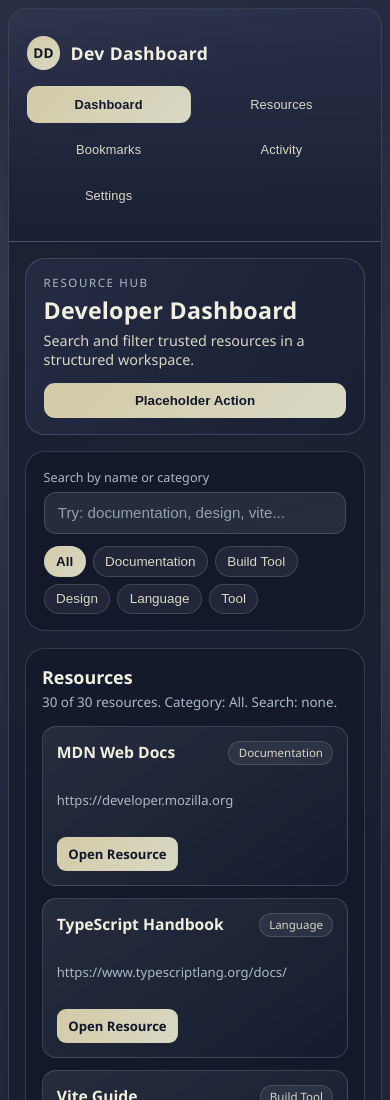
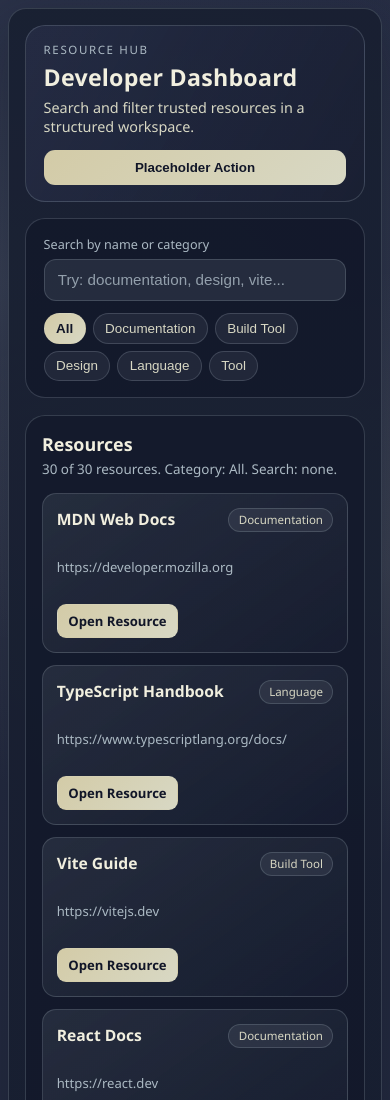
Before and after one commit to kwadjo-wusu-ansah/Developer-Dashboard-Lab, a website built with Vite: page index.html in a window 390 px wide. Shown: the top 1100 px of the page. Built offline with nearby package versions, Linux system fonts and the light colour scheme.

Commit message:
refactor(ui): remove left sidebar and collapse dashboard to single-column layout

```diff
--- a/index.html
+++ b/index.html
@@ -14,41 +14,6 @@
   <body>
     <div id="app" class="dashboard-frame">
       <main class="dashboard-layout" aria-labelledby="dashboard-heading">
-        <aside class="dashboard-sidebar" aria-label="Sidebar navigation">
-          <div class="brand-block">
-            <p class="brand-mark">DD</p>
-            <h2 class="brand-name">Dev Dashboard</h2>
-          </div>
-
-          <nav aria-label="Main sections">
-            <ul class="sidebar-list">
-              <li>
-                <button type="button" class="sidebar-button is-active">
-                  Dashboard
-                </button>
-              </li>
-              <li>
-                <button type="button" class="sidebar-button">Resources</button>
-              </li>
-              <li>
-                <button type="button" class="sidebar-button">Bookmarks</button>
-              </li>
-              <li>
-                <button type="button" class="sidebar-button">Activity</button>
-              </li>
-              <li>
-                <button type="button" class="sidebar-button">Settings</button>
-              </li>
-            </ul>
-          </nav>
-
-          <section class="sidebar-support" aria-label="Support panel placeholder">
-            <h3>Workspace Focus</h3>
-            <p>Placeholders only for now. Resource cards will be data-driven.</p>
-            <button type="button">View Guidelines</button>
-          </section>
-        </aside>
-
         <section class="dashboard-content">
           <header class="dashboard-header">
             <div>
--- a/styles/design-system.css
+++ b/styles/design-system.css
@@ -46,7 +46,7 @@ body {
   min-height: calc(100vh - 2rem);
   max-width: 1440px;
   display: grid;
-  grid-template-columns: minmax(220px, 260px) 1fr;
+  grid-template-columns: 1fr;
   background: linear-gradient(
     150deg,
     rgba(24, 31, 49, 0.92),
@@ -57,107 +57,6 @@ body {
   overflow: hidden;
   box-shadow: var(--shadow-soft);
   animation: rise-fade 480ms ease both;
-}
-
-.dashboard-sidebar {
-  padding: 1.7rem 1.1rem;
-  border-right: 1px solid var(--color-line);
-  background:
-    linear-gradient(180deg, rgba(52, 59, 90, 0.55), rgba(26, 32, 52, 0.88)),
-    linear-gradient(160deg, rgba(216, 216, 196, 0.08), transparent 44%);
-  display: grid;
-  grid-template-rows: auto auto 1fr;
-  gap: 1.5rem;
-}
-
-.brand-block {
-  display: flex;
-  align-items: center;
-  gap: 0.65rem;
-}
-
-.brand-mark {
-  margin: 0;
-  width: 2.1rem;
-  height: 2.1rem;
-  border-radius: 50%;
-  display: grid;
-  place-items: center;
-  font-size: 0.85rem;
-  font-weight: 800;
-  color: var(--color-ink-950);
-  background: linear-gradient(135deg, var(--color-sand-300), var(--color-sand-200));
-}
-
-.brand-name {
-  margin: 0;
-  font-size: 1.1rem;
-  letter-spacing: 0.02em;
-}
-
-.sidebar-list {
-  list-style: none;
-  margin: 0;
-  padding: 0;
-  display: grid;
-  gap: 0.55rem;
-}
-
-.sidebar-button {
-  width: 100%;
-  border: 1px solid transparent;
-  border-radius: 11px;
-  background: transparent;
-  color: var(--color-sand-200);
-  padding: 0.72rem 0.85rem;
-  text-align: left;
-  font-size: 0.92rem;
-  letter-spacing: 0.01em;
-  cursor: pointer;
-  transition: background-color 220ms ease, border-color 220ms ease, color 220ms ease;
-}
-
-.sidebar-button:hover {
-  border-color: var(--color-line);
-  background: rgba(172, 186, 196, 0.1);
-}
-
-.sidebar-button.is-active {
-  background: linear-gradient(135deg, var(--color-sand-300), var(--color-sand-200));
-  color: var(--color-ink-950);
-  font-weight: 700;
-}
-
-.sidebar-support {
-  margin-top: auto;
-  border: 1px solid var(--color-line);
-  border-radius: var(--radius-md);
-  background: rgba(172, 186, 196, 0.12);
-  padding: 0.95rem;
-}
-
-.sidebar-support h3 {
-  margin: 0 0 0.3rem;
-  font-size: 1rem;
-}
-
-.sidebar-support p {
-  margin: 0;
-  font-size: 0.82rem;
-  line-height: 1.45;
-  color: var(--color-sand-200);
-}
-
-.sidebar-support button {
-  margin-top: 0.8rem;
-  width: 100%;
-  border: 0;
-  border-radius: 9px;
-  padding: 0.58rem 0.72rem;
-  cursor: pointer;
-  font-size: 0.82rem;
-  color: var(--color-ink-950);
-  background: linear-gradient(135deg, var(--color-sand-300), var(--color-sand-200));
 }
 
 .dashboard-content {
@@ -445,39 +344,6 @@ body {
   }
 }
 
-@media (max-width: 1150px) {
-  .dashboard-layout {
-    grid-template-columns: 220px minmax(0, 1fr);
-  }
-}
-
-@media (max-width: 860px) {
-  .dashboard-layout {
-    grid-template-columns: 1fr;
-  }
-
-  .dashboard-sidebar {
-    border-right: 0;
-    border-bottom: 1px solid var(--color-line);
-    grid-template-rows: auto auto;
-    gap: 1rem;
-  }
-
-  .sidebar-support {
-    display: none;
-  }
-
-  .sidebar-list {
-    grid-template-columns: repeat(3, minmax(0, 1fr));
-  }
-
-  .sidebar-button {
-    text-align: center;
-    padding: 0.62rem 0.38rem;
-    font-size: 0.8rem;
-  }
-}
-
 @media (max-width: 640px) {
   .dashboard-frame {
     padding: 0.5rem;
@@ -499,8 +365,4 @@ body {
   .resource-placeholder-grid {
     grid-template-columns: 1fr;
   }
-
-  .sidebar-list {
-    grid-template-columns: repeat(2, minmax(0, 1fr));
-  }
 }
```
